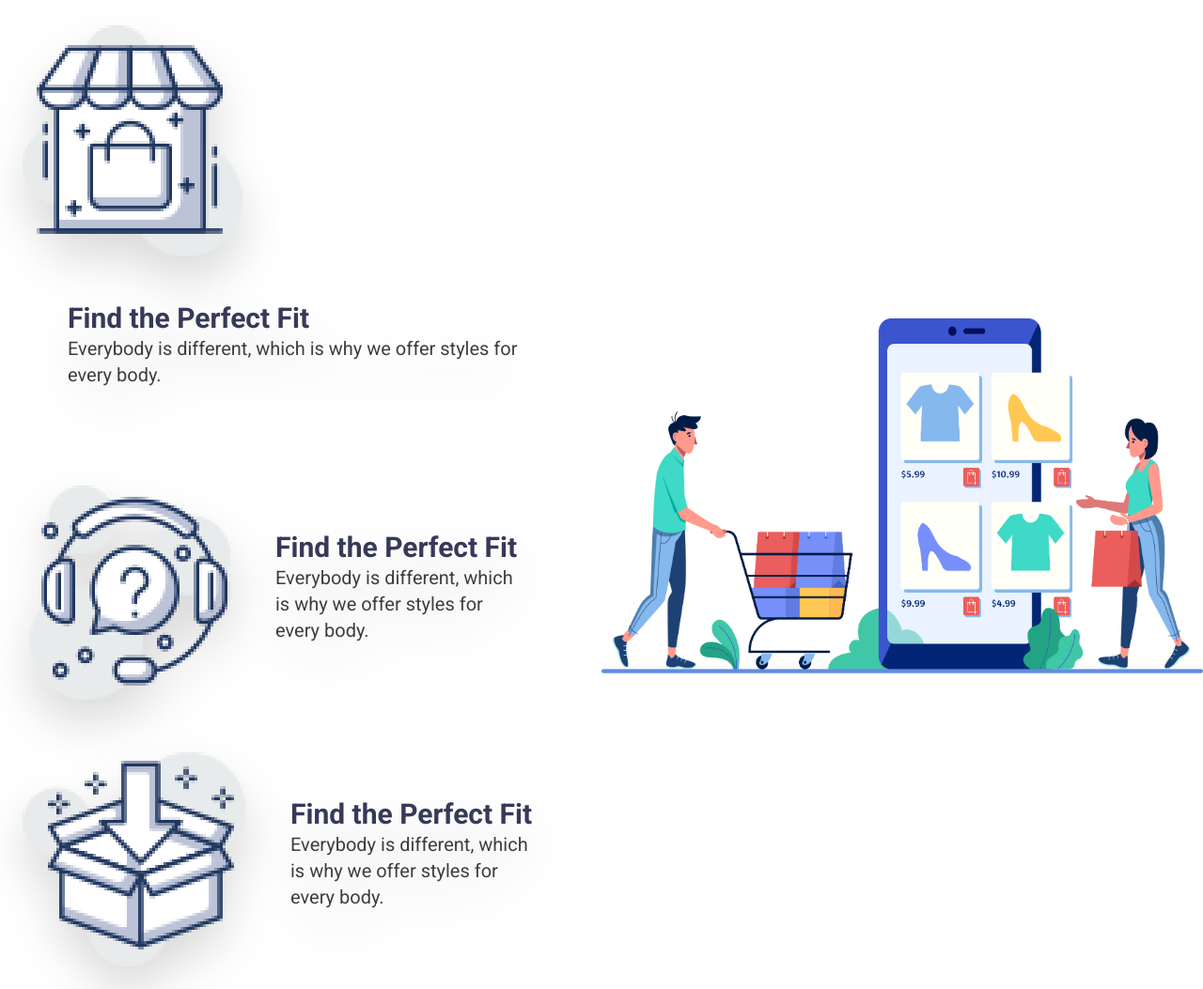
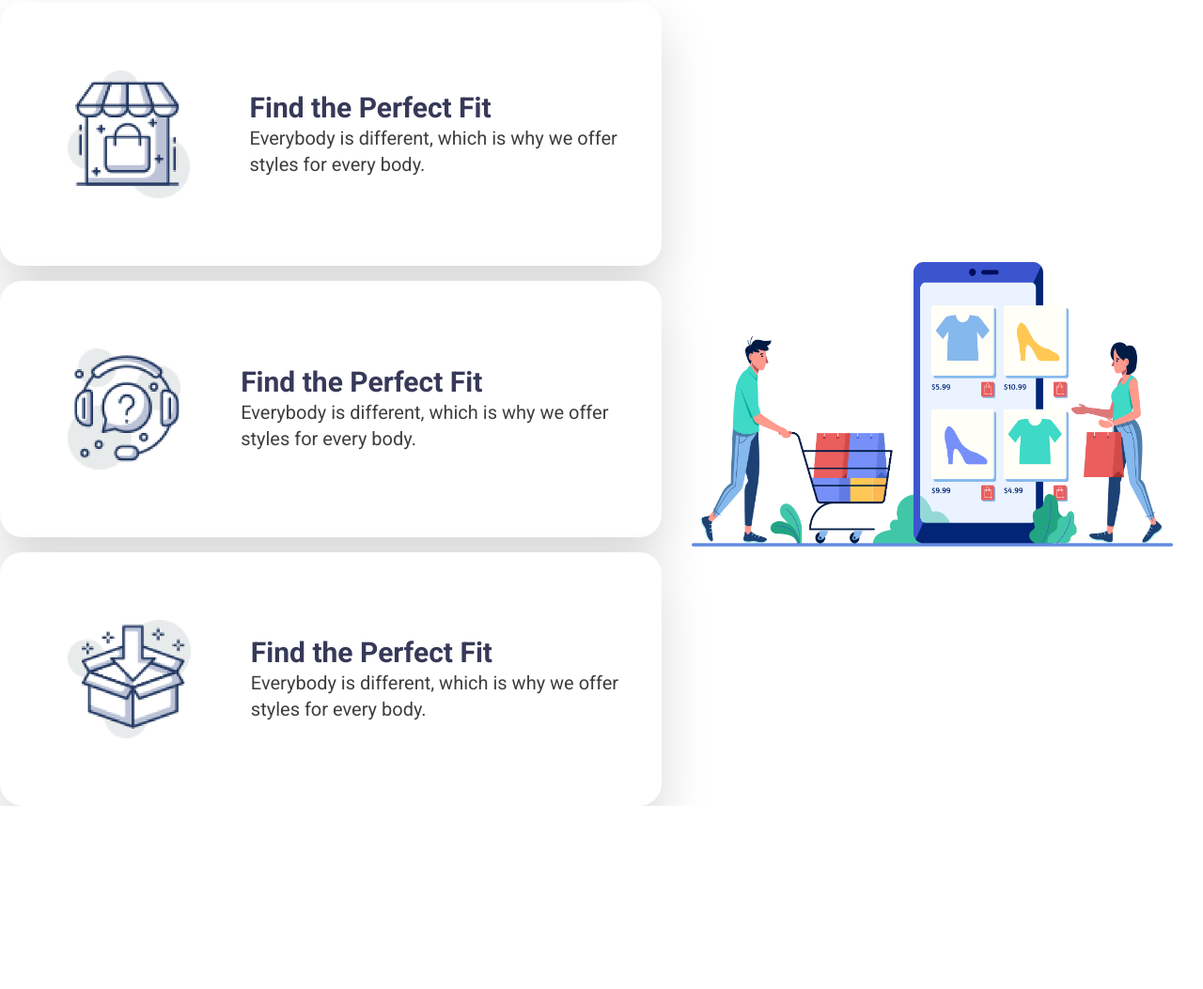
Before and after one commit to nehalmahmud18/penguine-fashion-using-telwind, a plain HTML site: page index.html in a window 1280 px wide. Shown: the part 2147-3200 px from the top of the page at 94% size. After the commit the page ends 3005 px from the top, so only its background shows below. Drawn offline with nearby package versions, Linux system fonts and the light colour scheme.

```diff
--- a/index.html
+++ b/index.html
@@ -211,35 +211,40 @@
 </section>
 
 <section>
-    <div class="flex md:flex md:items-center md:justify-around ">
+    <div class="lg:flex lg:flex-row-reverse  lg:items-center lg:justify-around ">
+
+
+    <div><img class="max-w-full lg:max-w-xl p-8" src="./images/shopping.png" alt=""></div>
+
+
 
         <!-- box  -->
-        <div class="sm:items-center">
+        <div class="space-y-4 ">
               <!-- box 1 -->
-            <div class="flex p-6  drop-shadow-2xl rounded-4xl sm:flex-col">
-                <div><img class="max-w-xl" src="./icons/house.png" alt=""></div>
+            <div class="lg:flex lg:text-left lg:p-6 sm:rounded-3xl sm:bg-[#FFFFFF]  lg:rounded-3xl bg-[#FFFFFF] border border-none sm:flex-row items-center text-center sm:drop-shadow-2xl ">
+                <div><img class="p-12 items-center " src="./icons/house.png" alt=""></div>
 
-            <div class="items-center p-12 ">
+            <div class="p-4 ">
                 <h3 class="roboto-regular font-bold text-3xl text-[#363958]">Find the Perfect Fit</h3>
                 <p class="text-xl text-[#3E3E3E] ">Everybody is different, which is why we
                     offer styles for every body.</p>
             </div>
+            </div>
 
-            </div>
-            <div class="flex p-8 drop-shadow-2xl rounded-4xl">
-                <div><img class="max-w-xl" src="./icons/question.png" alt=""></div>
+            <div class="lg:flex lg:text-left lg:p-6 sm:rounded-3xl lg:rounded-3xl bg-[#FFFFFF] border border-none sm:flex-row items-center text-center sm:drop-shadow-2xl ">
+                <div><img class="p-12 items-center " src="./icons/question.png" alt=""></div>
 
-            <div class="items-center p-12 ">
+            <div class=" p-4 ">
                 <h3 class="roboto-regular font-bold text-3xl text-[#363958]">Find the Perfect Fit</h3>
                 <p class="text-xl text-[#3E3E3E] ">Everybody is different, which is why we
                     offer styles for every body.</p>
             </div>
+            </div>
 
-            </div>
-            <div class="flex p-6 drop-shadow-2xl rounded-4xl">
-                <div><img class="max-w-xl" src="./icons/box.png" alt=""></div>
+            <div class="lg:flex lg:text-left lg:p-6 sm:rounded-3xl lg:rounded-3xl bg-[#FFFFFF] border border-none sm:flex-row items-center text-center sm:drop-shadow-2xl ">
+                <div><img class="p-12 items-center " src="./icons/box.png" alt=""></div>
 
-            <div class="items-center p-12 ">
+            <div class=" p-4 ">
                 <h3 class="roboto-regular font-bold text-3xl text-[#363958]">Find the Perfect Fit</h3>
                 <p class="text-xl text-[#3E3E3E] ">Everybody is different, which is why we
                     offer styles for every body.</p>
@@ -247,10 +252,8 @@
 
             </div>
         </div>
+</div>
 
-        <img class="w-1/2" src="./images/shopping.png" alt="">
-
-    </div>
 </section>
     </main>
 </body>
```
Also changed, not shown: 1 other file.
